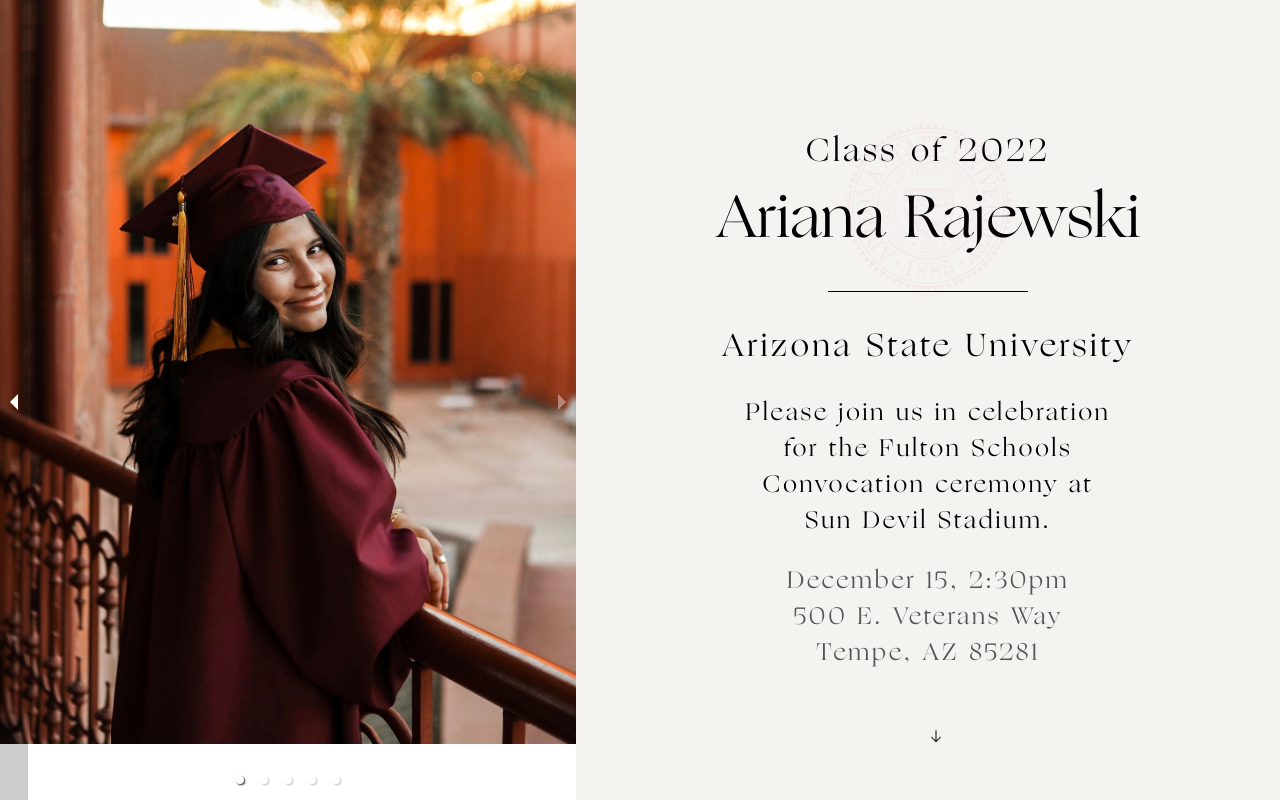
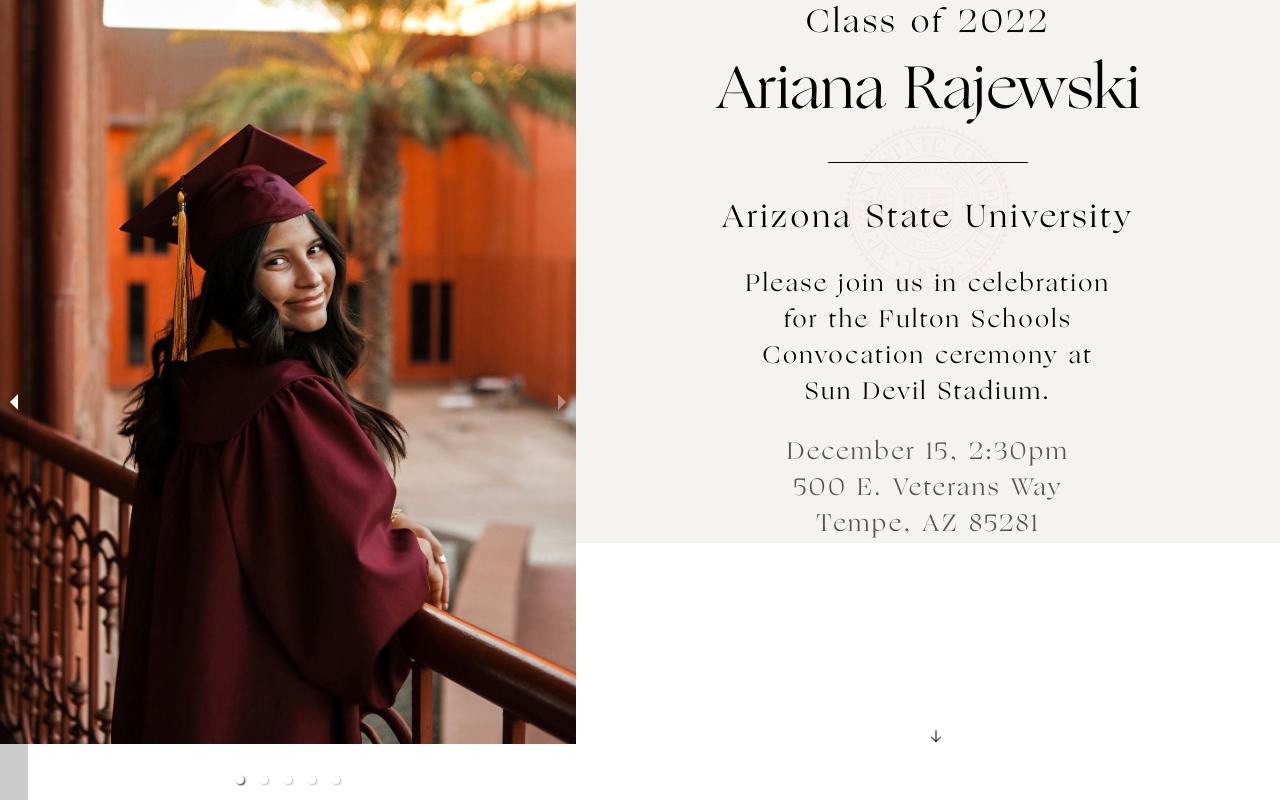
Before and after one commit to arianadaris/grad-announcement, a Next.js app: page / in a window 1280 px wide. Shown: the top 800 px of the page. Built offline with nearby package versions, Linux system fonts and the light colour scheme.

Commit message:
Update height again

```diff
--- a/pages/index.js
+++ b/pages/index.js
@@ -14,11 +14,11 @@
 
       <main className="">
         {/* Home Section */}
-        <div className="lg:flex lg:flex-row xs:flex-col h-screen">
+        <div className="lg:flex lg:flex-row xs:flex-col h-full">
           <div className="lg:w-[45%] xs:w-full lg:h-[100vh] xs:h-[35vh]">
             <PhotoCarousel className="h-full" />
           </div>
-          <div className="lg:w-[55%] xs:w-full bg-[#F5F3F0] flex flex-col lg:justify-center items-center px-[10vw] lg:h-full xs:h-[65vh] lg:pt-0 md:pt-12 xs:pt-6">
+          <div className="lg:w-[55%] xs:w-full bg-[#F5F3F0] flex flex-col lg:justify-center items-center px-[10vw] lg:h-full xs:h-[55vh] lg:pt-0 md:pt-12 xs:pt-6">
             <Image className="asuLogo" src={require('../public/images/ASU_Logo.png')} />
             <h2>Class of 2022</h2>
             <h1>Ariana Rajewski</h1>
@@ -32,7 +32,7 @@
                 <h3 className="text-center">With Love,</h3>
                 <h6>The Rajewski Family</h6>
             </div>
-            <a href="#thankyou"><Icon icon="ph:arrow-down" className="absolute md:bottom-10 xs:bottom-2 animate-upDown" /></a>
+            <a href="#thankyou"><Icon icon="ph:arrow-down" className="absolute md:bottom-10 xs:bottom-24 animate-upDown" /></a>
           </div>
         </div>
 
--- a/styles/globals.css
+++ b/styles/globals.css
@@ -44,7 +44,7 @@
 
 @layer components {
   .asuLogo {
-    @apply md:w-[175px] xs:w-[300px] absolute md:top-[15vh] xs:top-[50vh] md:opacity-100 xs:opacity-50
+    @apply md:w-[175px] xs:w-[250px] absolute md:top-[15vh] xs:top-[40vh] md:opacity-100 xs:opacity-50
   }
 
   .personalImage {
```
